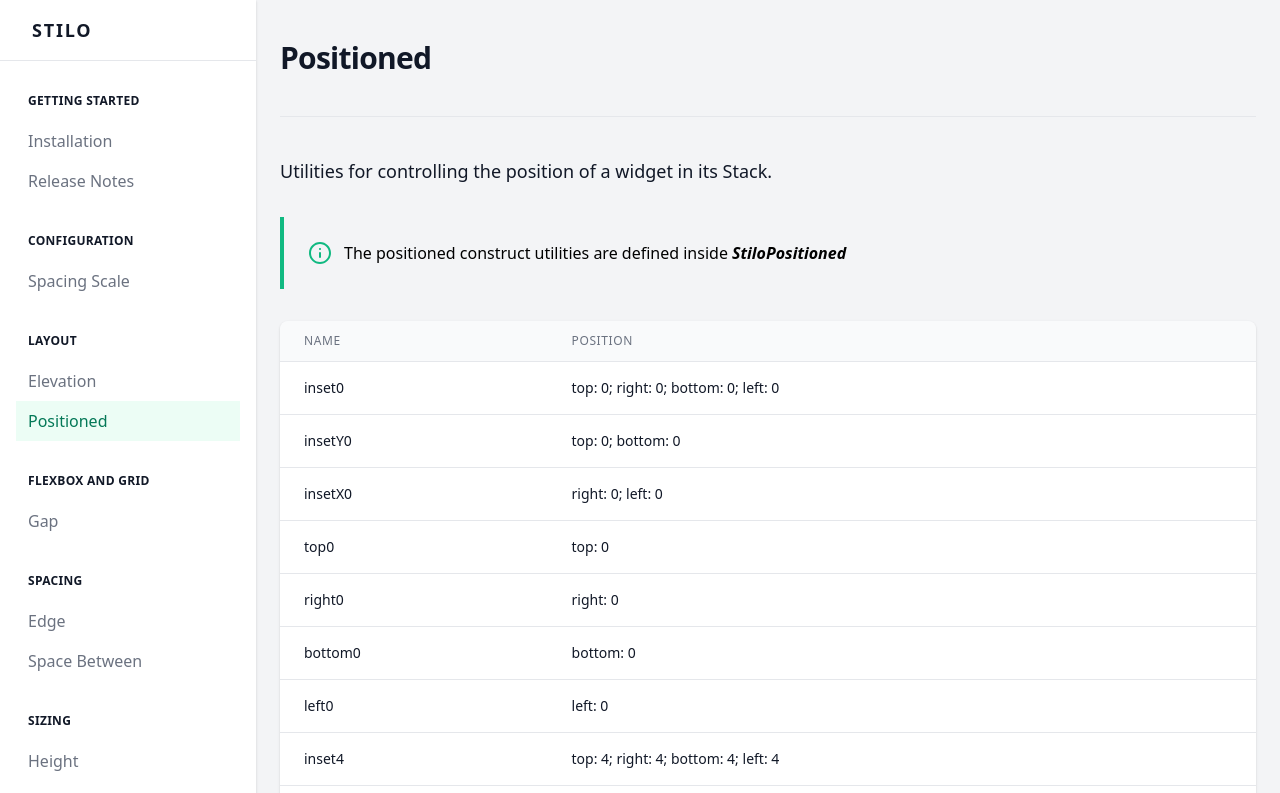
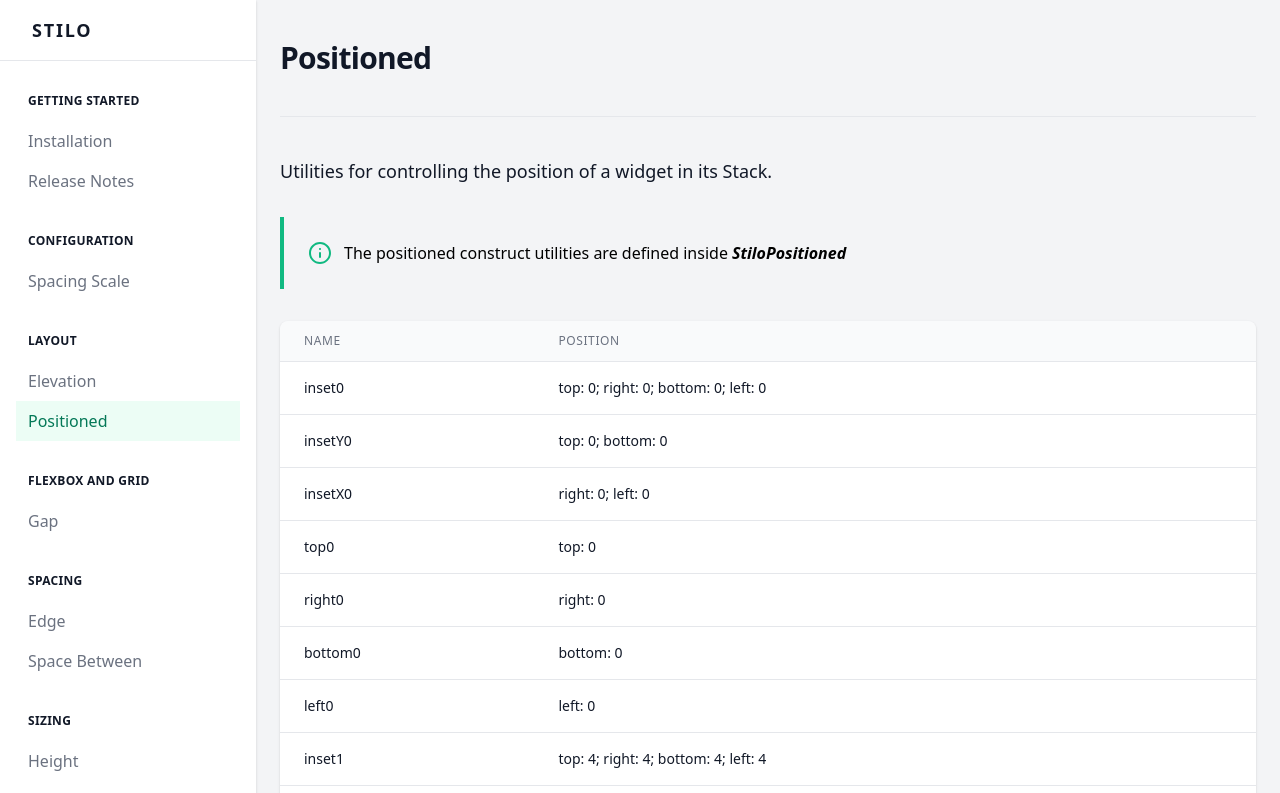
Before and after one commit to mirkorap/stilo-documentation, an Angular app: page /docs/positioned in a window 1280 px wide. Shown: the top 793 px of the page. Built offline with nearby package versions, Linux system fonts and the light colour scheme.

Commit message:
fix: change name column (replace size with value)

```diff
--- a/src/app/pages/positioned-page/positioned-page.component.ts
+++ b/src/app/pages/positioned-page/positioned-page.component.ts
@@ -68,7 +68,7 @@
     this.rows = this.config.flatMap((value) => {
       return this.positionTypes.map((positionType) => {
         const size = value * SPACING_SCALE_UNIT;
-        const name = positionType.name + size;
+        const name = positionType.name + value;
         const position = positionType.position.replace(/X/g, size.toString());
         return { name, position };
       });
```
